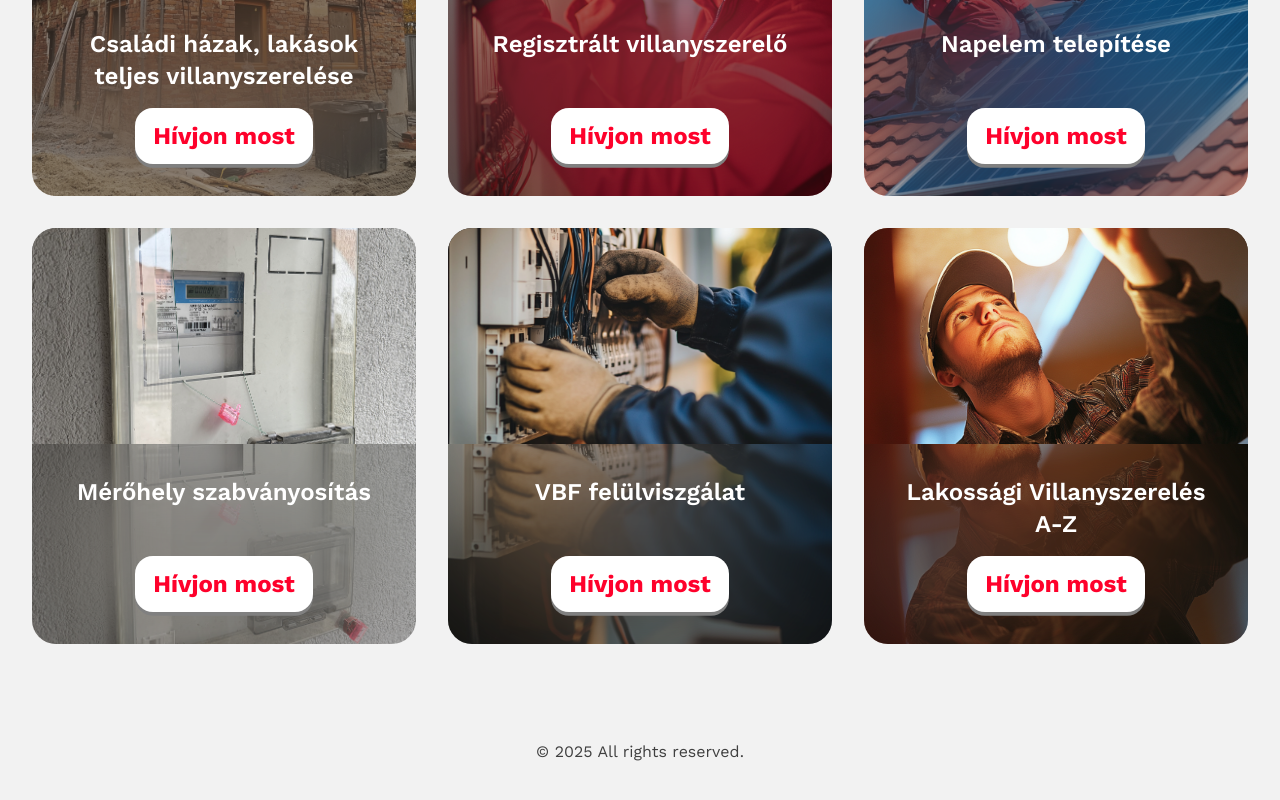
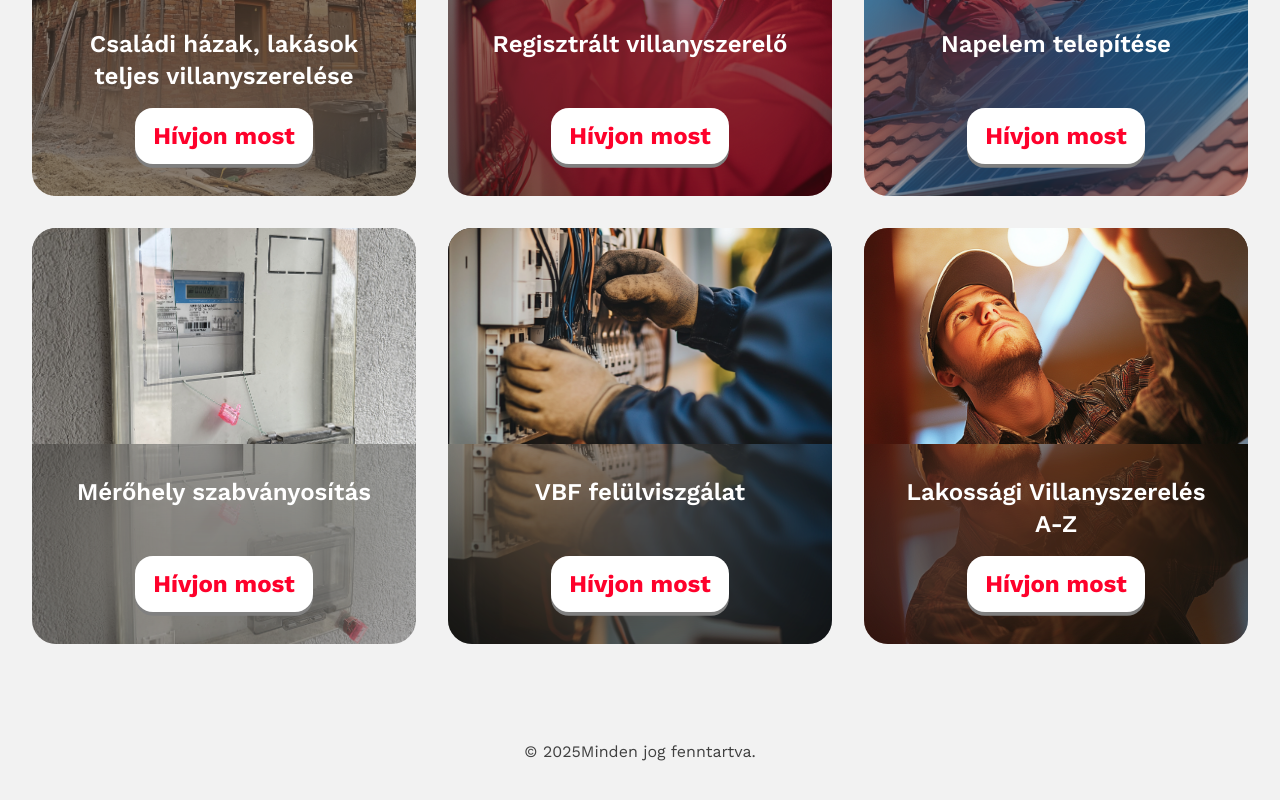
Before and after one commit to danielrakaczki/villved, a Next.js app: page / in a window 1280 px wide. Shown: the part 1704-2504 px from the top of the page. Built offline with nearby package versions, Linux system fonts and the light colour scheme.

Commit message:
fix: typo

```diff
--- a/app/page.tsx
+++ b/app/page.tsx
@@ -59,7 +59,7 @@ export default function Home() {
         <ServicesSection />
       </main>
       <footer className="mt-auto flex flex-wrap items-center justify-center gap-6 py-16">
-        &copy; {new Date().getFullYear()} All rights reserved.
+        &copy; {new Date().getFullYear()}Minden jog fenntartva.
       </footer>
     </div>
   );
```
